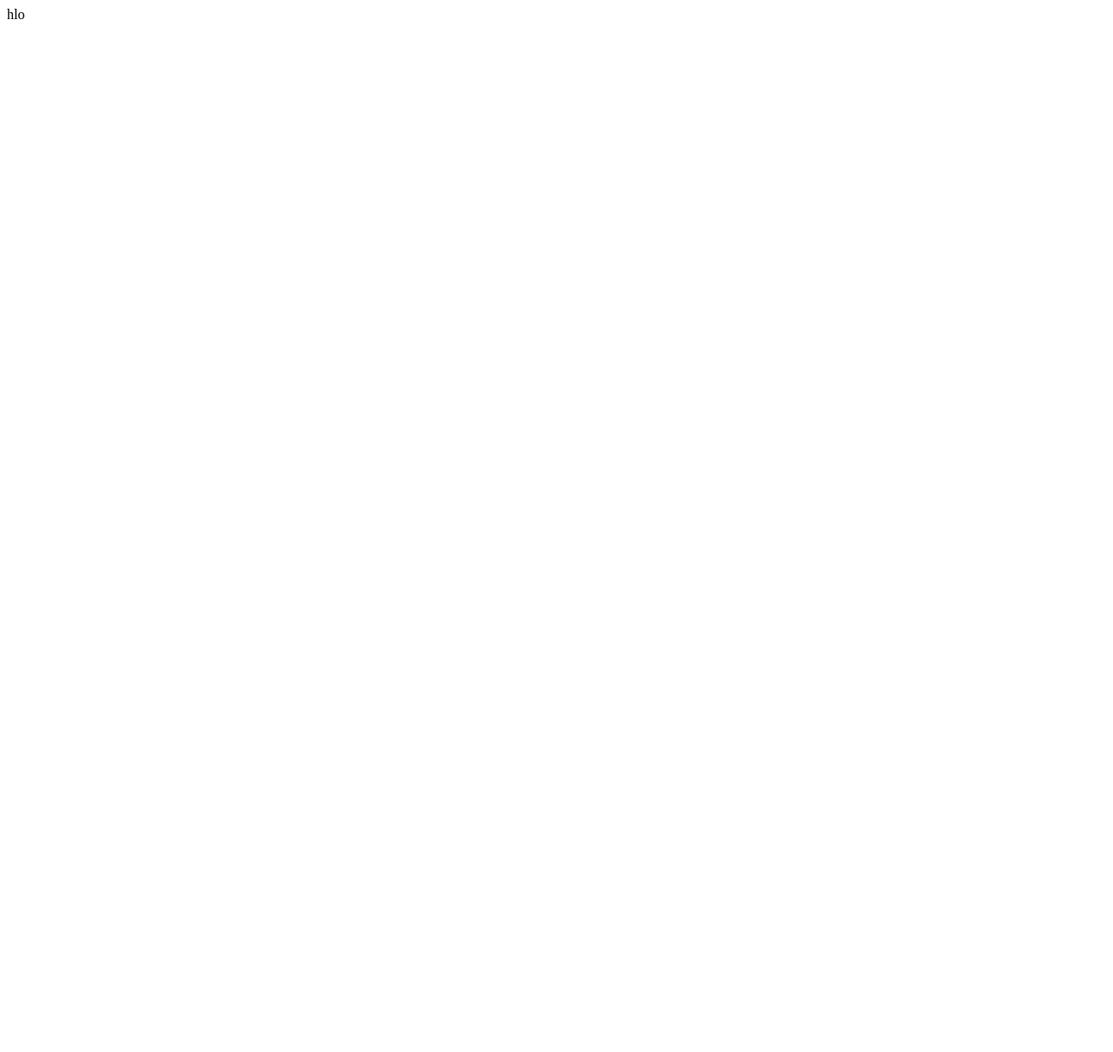
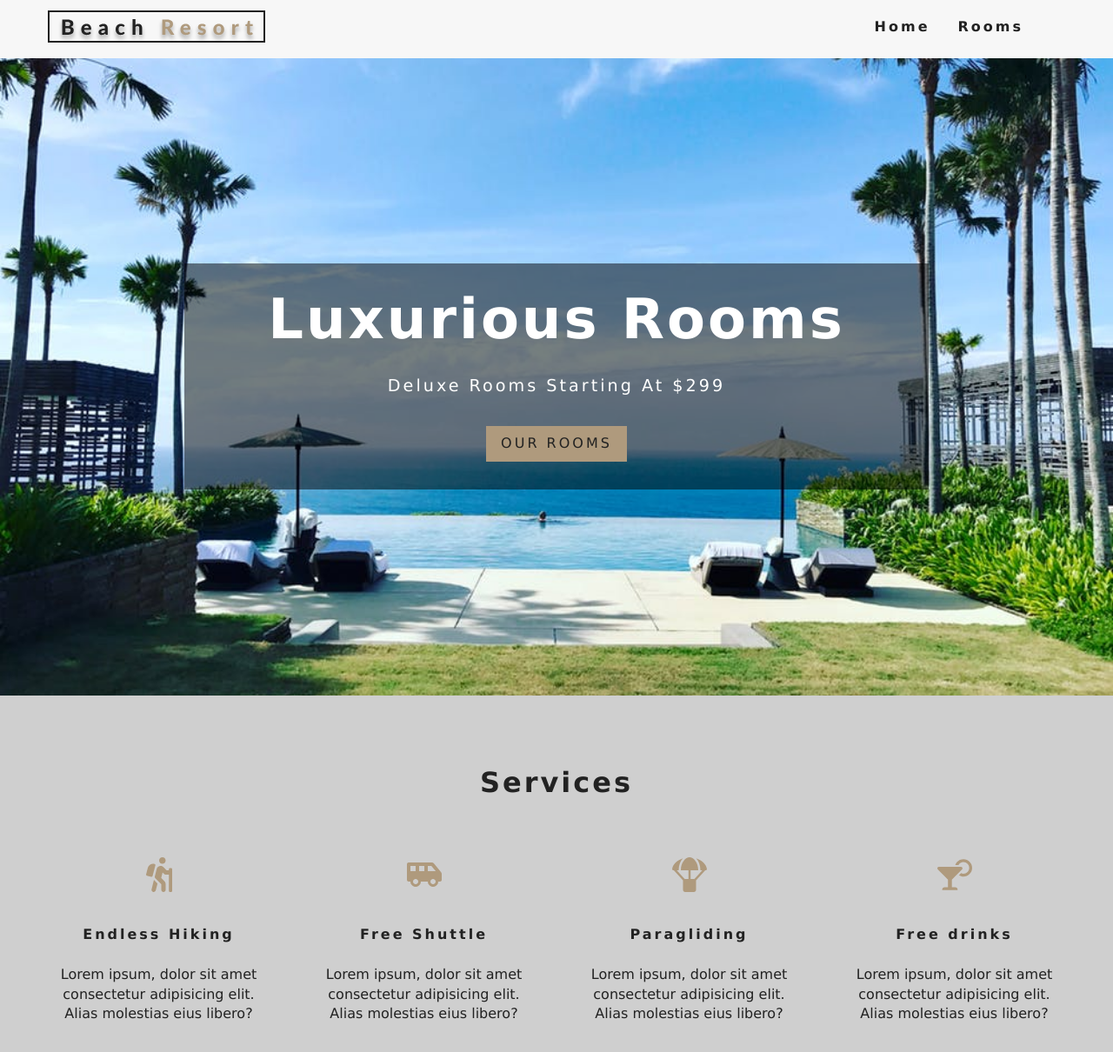
Before and after one commit to muhammad-usama-aleem/Cafe-e-commerece, a React (Create React App) app: page / in a window 1280 px wide. Shown: the top 1210 px of the page at 87% size. Before the commit the page ends 800 px from the top, so only its background shows below. Built offline with nearby package versions, Linux system fonts and the light colour scheme.

Commit message:
adding some components and pages

```diff
--- a/src/App.css
+++ b/src/App.css
@@ -116,6 +116,10 @@ h6 {
   overflow: hidden;
   transition: var(--mainTransition);
   list-style-type: none;
+  -webkit-transition: var(--mainTransition);
+  -moz-transition: var(--mainTransition);
+  -ms-transition: var(--mainTransition);
+  -o-transition: var(--mainTransition);
 }
 .nav-links a {
   display: block;
@@ -147,7 +151,8 @@ h6 {
   .nav-links {
     height: auto;
     display: flex;
-    margin-left: 4rem;
+    margin-left: auto;
+    margin-right: 2rem;
   }
   .nav-links a {
     margin: 0 1rem;
--- a/src/App.js
+++ b/src/App.js
@@ -1,9 +1,27 @@
 import React from "react";
-// import logo from "./logo.svg";
-// import './App.css';
+
+import Home from "./pages/Home";
+import Singleroom from "./pages/Singleroom";
+import Rooms from "./pages/Rooms";
+import Error from "./pages/Error";
+import Navbar from "./component/Navbar";
+
+import { Switch, Route } from "react-router-dom";
+
+import "./App.css";
 
 function App() {
-  return <div className="App">hlo</div>;
+  return (
+    <div>
+      <Navbar />
+      <Switch>
+        <Route exact path="/" component={Home} />
+        <Route exact path="/rooms" component={Rooms} />
+        <Route exact path="/rooms/:slot" component={Singleroom} />
+        <Route component={Error} />
+      </Switch>
+    </div>
+  );
 }
 
 export default App;
--- /dev/null
+++ b/src/component/Banner.js
@@ -0,0 +1,11 @@
+import React from "react";
+
+export default function Banner({ children, title, subtitle }) {
+  return (
+    <div className="banner">
+      <h1>{title}</h1>
+      <p>{subtitle}</p>
+      {children}
+    </div>
+  );
+}
--- /dev/null
+++ b/src/component/Hero.js
@@ -0,0 +1,11 @@
+import React from "react";
+
+const Hero = ({ children, hero }) => {
+  return <header className={hero}>{children}</header>;
+};
+
+export default Hero;
+
+Hero.defaultProps = {
+  hero: "defaultHero",
+};
--- /dev/null
+++ b/src/component/Navbar.js
@@ -0,0 +1,43 @@
+import React, { Component } from "react";
+import logo from "../images/logo.svg";
+import { FaAlignRight } from "react-icons/fa";
+import { Link } from "react-router-dom";
+
+export default class Navbar extends Component {
+  state = {
+    isOpen: false,
+  };
+  handletoggle = () => {
+    this.setState({ isOpen: !this.state.isOpen });
+  };
+  render() {
+    return (
+      <nav className="navbar">
+        <div className="nav-center">
+          <div className="nav-header">
+            <Link to="/">
+              <img src={logo} alt="logo" />
+            </Link>
+            <button
+              type="button"
+              className="nav-btn"
+              onClick={this.handletoggle}
+            >
+              <FaAlignRight className="nav-icon" />
+            </button>
+          </div>
+          <ul
+            className={this.state.isOpen ? "nav-links show-nav" : "nav-links"}
+          >
+            <li>
+              <Link to="/">Home</Link>
+            </li>
+            <li>
+              <Link to="/rooms">Rooms</Link>
+            </li>
+          </ul>
+        </div>
+      </nav>
+    );
+  }
+}
--- /dev/null
+++ b/src/component/Services.js
@@ -0,0 +1,59 @@
+import React, { Component } from "react";
+import {
+  FaCocktail,
+  FaHiking,
+  FaShuttleVan,
+  FaParachuteBox,
+} from "react-icons/fa";
+import Title from "./Title";
+
+class Services extends Component {
+  state = {
+    services: [
+      {
+        icon: <FaHiking />,
+        title: "Endless Hiking",
+        info:
+          "Lorem ipsum, dolor sit amet consectetur adipisicing elit. Alias molestias eius libero?",
+      },
+      {
+        icon: <FaShuttleVan />,
+        title: "Free Shuttle",
+        info:
+          "Lorem ipsum, dolor sit amet consectetur adipisicing elit. Alias molestias eius libero?",
+      },
+      {
+        icon: <FaParachuteBox />,
+        title: "Paragliding",
+        info:
+          "Lorem ipsum, dolor sit amet consectetur adipisicing elit. Alias molestias eius libero?",
+      },
+      {
+        icon: <FaCocktail />,
+        title: "Free drinks",
+        info:
+          "Lorem ipsum, dolor sit amet consectetur adipisicing elit. Alias molestias eius libero?",
+      },
+    ],
+  };
+  render() {
+    return (
+      <section className="services">
+        <Title title="Services" />
+        <div className="services-center">
+          {this.state.services.map((item, index) => {
+            return (
+              <article key={index} className="service">
+                <span>{item.icon}</span>
+                <h6>{item.title}</h6>
+                <p>{item.info}</p>
+              </article>
+            );
+          })}
+        </div>
+      </section>
+    );
+  }
+}
+
+export default Services;
--- /dev/null
+++ b/src/component/Title.js
@@ -0,0 +1,11 @@
+import React from "react";
+
+const Title = ({ title }) => {
+  return (
+    <div className="section-title">
+      <h4>{title}</h4>
+    </div>
+  );
+};
+
+export default Title;
--- a/src/index.js
+++ b/src/index.js
@@ -1,13 +1,14 @@
 import React from "react";
 import ReactDOM from "react-dom";
+import { BrowserRouter as Router } from "react-router-dom";
 // import './index.css';
 import App from "./App";
 import * as serviceWorker from "./serviceWorker";
 
 ReactDOM.render(
-  <React.StrictMode>
+  <Router>
     <App />
-  </React.StrictMode>,
+  </Router>,
   document.getElementById("root")
 );
 
--- a/src/pages/Error.js
+++ b/src/pages/Error.js
@@ -0,0 +1,16 @@
+import React from "react";
+import Hero from "../component/Hero";
+import Banner from "../component/Banner";
+import { Link } from "react-router-dom";
+
+export default function Error() {
+  return (
+    <Hero>
+      <Banner title="404" subtitle="Page Not Found">
+        <Link to="/" className="btn-primary">
+          Return HOME
+        </Link>
+      </Banner>
+    </Hero>
+  );
+}
--- a/src/pages/Home.js
+++ b/src/pages/Home.js
@@ -1,5 +1,23 @@
 import React from "react";
+import Hero from "../component/Hero";
+import Banner from "../component/Banner";
+import Services from "../component/Services";
+import { Link } from "react-router-dom";
 
 export default function Home() {
-  return <div>hello</div>;
+  return (
+    <>
+      <Hero>
+        <Banner
+          title="Luxurious rooms"
+          subtitle="deluxe rooms starting at $299"
+        >
+          <Link to="/rooms" className="btn-primary">
+            OUR ROOMS
+          </Link>
+        </Banner>
+      </Hero>
+      <Services />
+    </>
+  );
 }
--- a/src/pages/Rooms.js
+++ b/src/pages/Rooms.js
@@ -0,0 +1,16 @@
+import React from "react";
+import Hero from "../component/Hero";
+import Banner from "../component/Banner";
+import { Link } from "react-router-dom";
+
+export default function Rooms() {
+  return (
+    <Hero hero="roomsHero">
+      <Banner title="Our Rooms">
+        <Link to="/" className="btn-primary">
+          Return HOME
+        </Link>
+      </Banner>
+    </Hero>
+  );
+}
--- a/src/pages/Singleroom.js
+++ b/src/pages/Singleroom.js
@@ -0,0 +1,5 @@
+import React from "react";
+
+export default function Singleroom() {
+  return <div>Singleroom</div>;
+}
```
